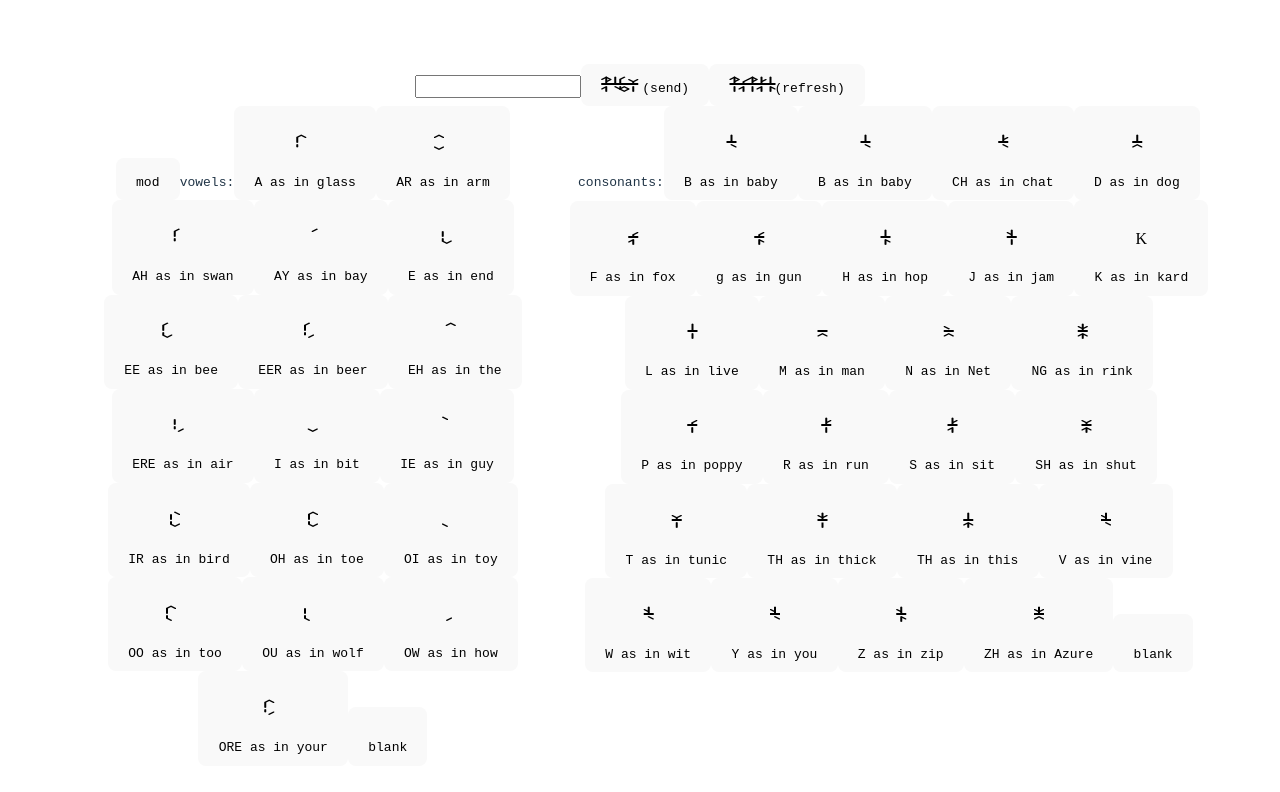
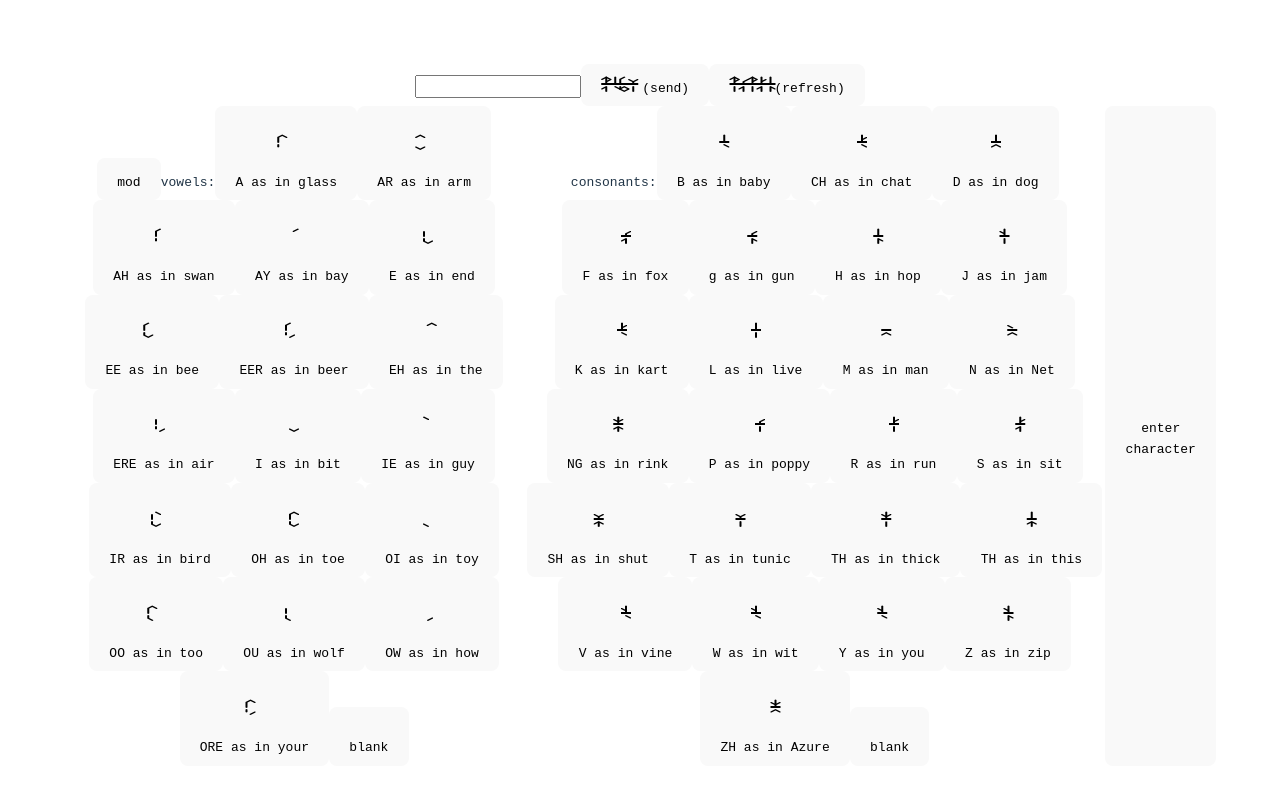
Before and after one commit to doby162/tunish, a React (Vite) app in the folder frontend/toonishFE/: page / in a window 1280 px wide. Shown: the top 792 px of the page. Built offline with nearby package versions, Linux system fonts and the light colour scheme.

Commit message:
able to send tunish script

```diff
--- a/frontend/toonishFE/src/App.jsx
+++ b/frontend/toonishFE/src/App.jsx
@@ -1,4 +1,4 @@
-import { useState } from 'react'
+import {useState} from 'react'
 import reactLogo from './assets/react.svg'
 import viteLogo from '/vite.svg'
 import './App.css'
@@ -28,9 +28,9 @@ function App() {
         {pronounce: "OU as in wolf", display: "ʊ"},
         {pronounce: "OW as in how", display: "å"},
         {pronounce: "ORE as in your", display: "Ô"},
-        {pronounce: "blank", display: " "},
+        {pronounce: "blank", display: ""},
     ]
-    const consonants = [{pronounce: "B as in baby", display: "b"},
+    const consonants = [
         {pronounce: "B as in baby", display: "b"},
         {pronounce: "CH as in chat", display: "c"},
         {pronounce: "D as in dog", display: "d"},
@@ -38,7 +38,7 @@ function App() {
         {pronounce: "g as in gun", display: "g"},
         {pronounce: "H as in hop", display: "h"},
         {pronounce: "J as in jam", display: "j"},
-        {pronounce: "K as in kard", display: "K"},
+        {pronounce: "K as in kart", display: "k"},
         {pronounce: "L as in live", display: "l"},
         {pronounce: "M as in man", display: "m"},
         {pronounce: "N as in Net", display: "n"},
@@ -55,9 +55,9 @@ function App() {
         {pronounce: "Y as in you", display: "v"},
         {pronounce: "Z as in zip", display: "z"},
         {pronounce: "ZH as in Azure", display: "ʒ"},
-        {pronounce: "blank", display: " "},
+        {pronounce: "blank", display: ""},
     ]
-    let sendMessage = async (msg) => {
+    let sendMessage = async () => {
         const url = "/messages";
         try {
             const response = await fetch(url,
@@ -65,13 +65,14 @@ function App() {
             if (!response.ok) {
                 throw new Error(`Response status: ${response.status}`);
             }
+            setMsg('')
             // const result = await response.json();
             // console.log(result);
         } catch (error) {
             console.error(error.message);
         }
     }
-    let getMessages =  async () => {
+    let getMessages = async () => {
         const url = "/messages";
         try {
             const response = await fetch(url);
@@ -88,11 +89,11 @@ function App() {
     return (
         <>
             <div className="card">
-          {messages.map((message)=>{
+                {messages.map((message) => {
                     return <p>{message.message}</p>
                 })}
-        <input type='text' onChange={(e)=>{setMsg(e.target.value)}}/>
-        <button onClick={() => sendMessage(msg)}>
+                <input type='text' value={msg}></input>
+                <button onClick={() => sendMessage()}>
                     submit <code>(send)</code>
                 </button>
                 <button onClick={() => getMessages()}>
@@ -104,11 +105,13 @@ function App() {
                 <div style={{display: "flex"}}>
 
                     <div>
-                  {inner}{shell}{mod? "_" : ""}
-                  <button onClick={()=>{setMod(!mod)}}> <code>mod</code></button>
+                        {inner}{shell}{mod ? "_" : ""}
+                        <button onClick={() => {
+                            setMod(!mod)
+                        }}><code>mod</code></button>
                         <code>vowels:</code>
-                  {vowels.map((v)=>{
-                      return <button onClick={()=>setShell(v.display)}>
+                        {vowels.map((v) => {
+                            return <button onClick={() => setShell(v.display)}>
                                 <p>{v.display}</p>
                                 <code>{v.pronounce}</code>
                             </button>
@@ -116,13 +119,19 @@ function App() {
                     </div>
                     <div>
                         <code>consonants:</code>
-                  {consonants.map((v)=>{
-                      return <button onClick={()=>setInner(v.display)}>
+                        {consonants.map((v) => {
+                            return <button onClick={() => setInner(v.display)}>
                                 <p>{v.display}</p>
                                 <code>{v.pronounce}</code>
                             </button>
                         })}
                     </div>
+                    <button onClick={() => {
+                        setMsg(msg + inner + shell + (mod ? "_" : ""))
+                        setInner('')
+                        setShell('')
+                        setMod(false)
+                    }}><code>enter character</code></button>
                 </div>
             </div>
         </>
```
Lines whose indentation alone changed are shown as unchanged.
